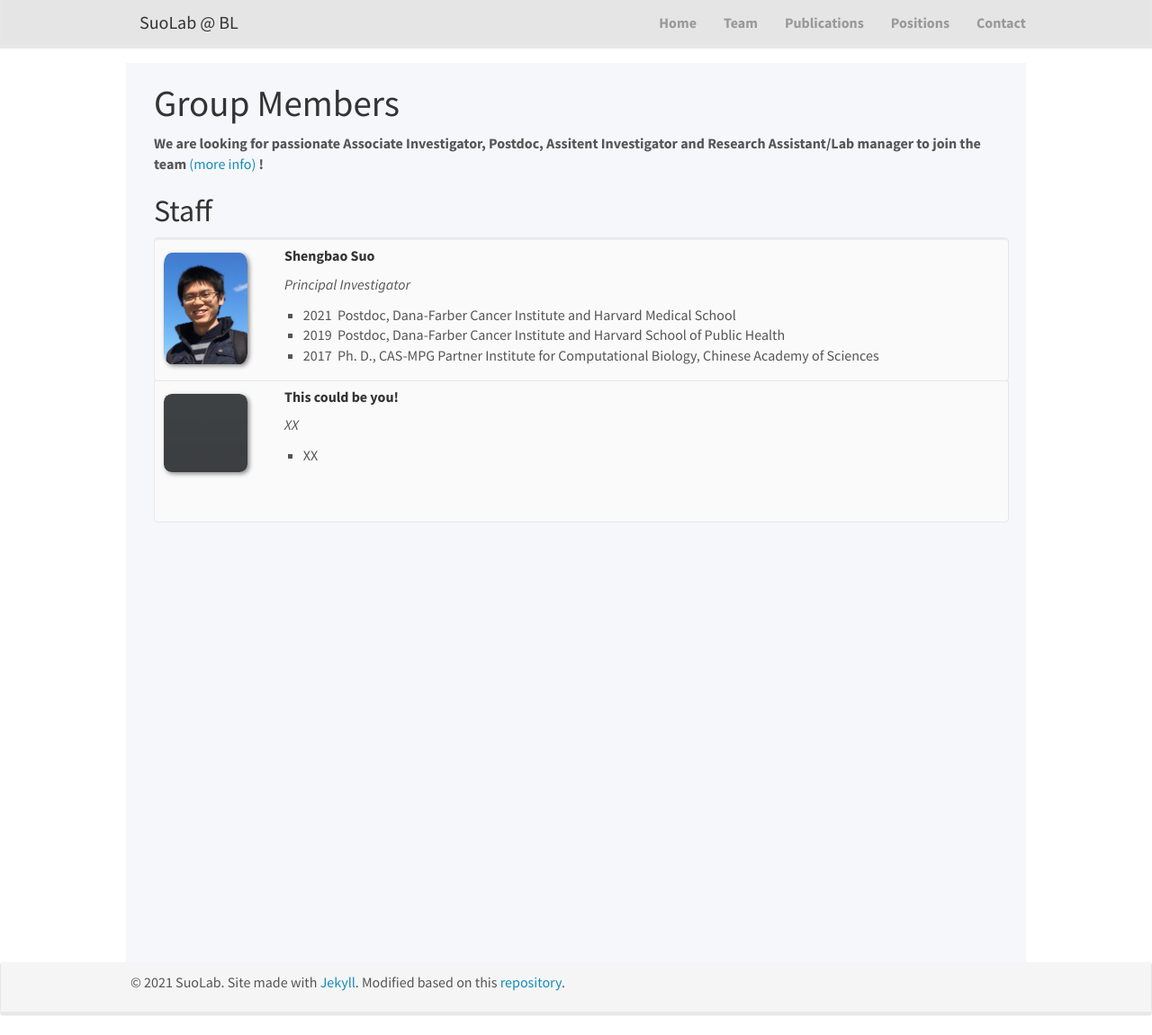
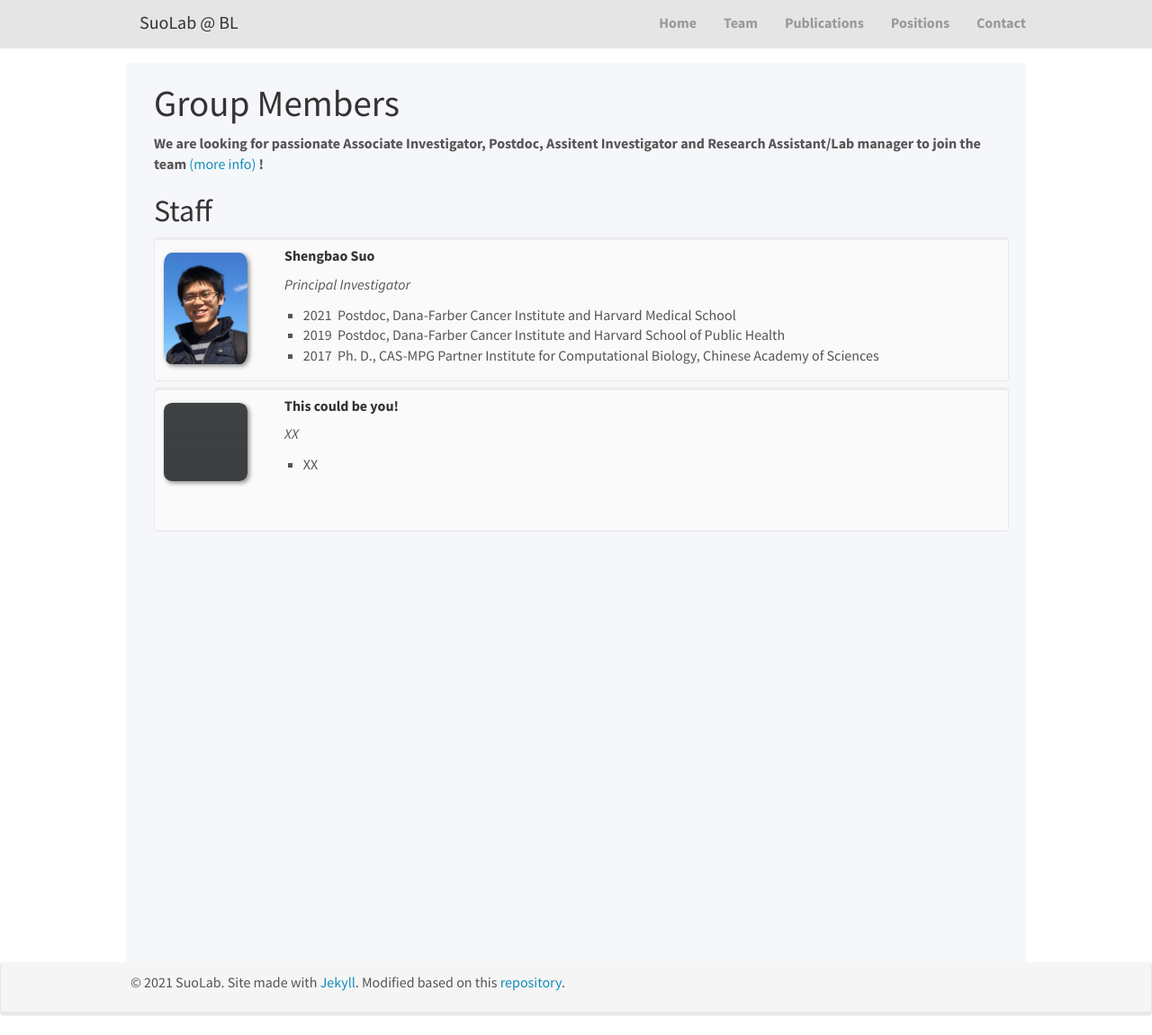
Before and after one commit to suoshengbao/suoshengbao.github.io, a Jekyll site: the page built from _pages/team.md, in a window 1280 px wide and 1151 px high. Shown: the whole window at 90% size. Built offline with Jekyll 4.4.1, drawn with Linux system fonts in a browser that asks for light colours; nearby versions of some CDN libraries.

Commit message:
Update team.md

```diff
--- a/_pages/team.md
+++ b/_pages/team.md
@@ -55,7 +55,7 @@
   </tbody>
 </table> -->
 
-<div style="padding-left: 0px; display:inline-block;margin-top:10px;">
+<div style="padding-left: 0px; display:inline-block;margin-top:20px;">
 <div class="well"  style="height: 160px; width: 950px">
 <img src="/images/teampic/dummy.png" width="10%" style="float: left;"/>
 <h5><strong>&nbsp;&nbsp;&nbsp;&nbsp;&nbsp;&nbsp;This could be you!<strong></h5>
```
